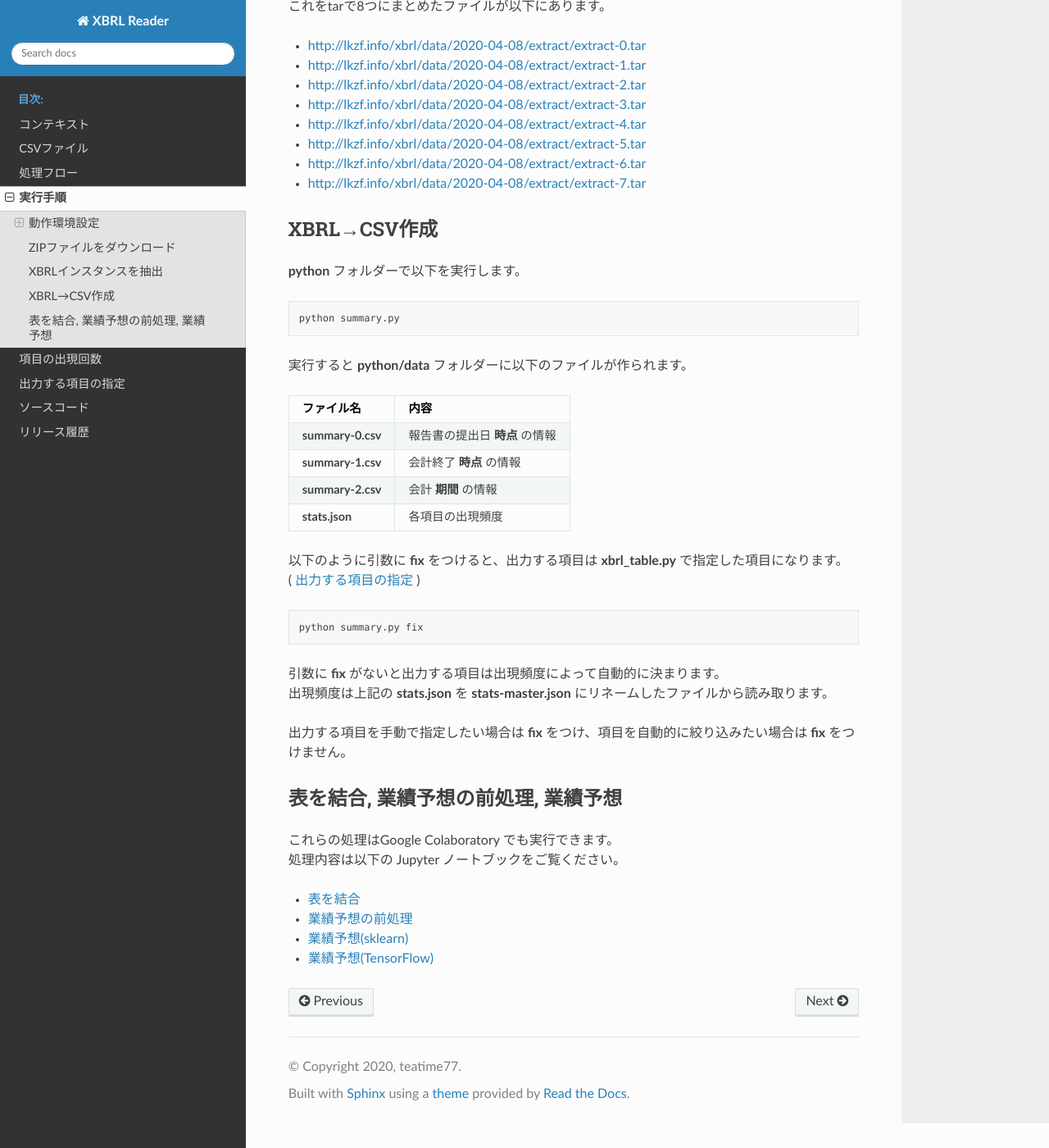
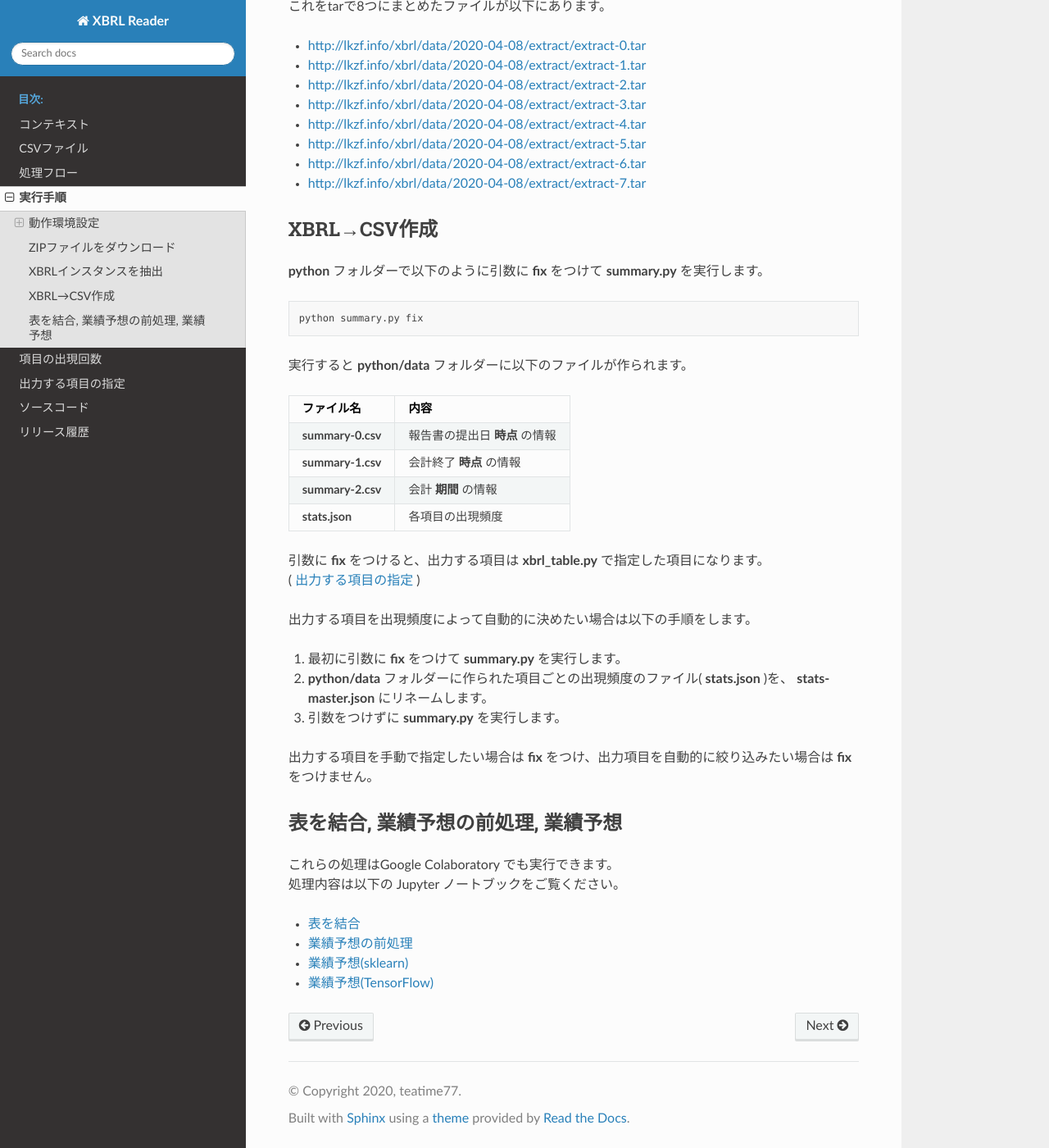
Before and after one commit to teatime77/xbrl-reader, a Sphinx documentation site: the page built from docs/exec.md, in a window 1280 px wide and 1400 px high, scrolled down 1862 px. Shown: the whole window at 82% size. Built offline with Sphinx 7.4.7 and the Read the Docs theme 2.0.0, drawn with Linux system fonts in a browser that asks for light colours.

Commit message:
stats-master.jsonの説明の追加とエラーメッセージの出力。

````diff
--- a/docs/exec.md
+++ b/docs/exec.md
@@ -84,10 +84,10 @@ python extract.py
 
 ## XBRL→CSV作成
 
-**python** フォルダーで以下を実行します。
+**python** フォルダーで以下のように引数に **fix** をつけて **summary.py** を実行します。
 
 ```bash
-python summary.py
+python summary.py fix
 ```
 
 実行すると **python/data** フォルダーに以下のファイルが作られます。
@@ -103,17 +103,17 @@ python summary.py
 ======================  ===================================
 ```
 
-以下のように引数に **fix** をつけると、出力する項目は **xbrl_table.py** で指定した項目になります。
+引数に **fix** をつけると、出力する項目は **xbrl_table.py** で指定した項目になります。
  ( [出力する項目の指定](output_items.md) )
 
-```bash
-python summary.py fix
-```
 
-引数に **fix** がないと出力する項目は出現頻度によって自動的に決まります。
-出現頻度は上記の **stats.json** を **stats-master.json** にリネームしたファイルから読み取ります。
+出力する項目を出現頻度によって自動的に決めたい場合は以下の手順をします。
 
-出力する項目を手動で指定したい場合は **fix** をつけ、項目を自動的に絞り込みたい場合は **fix** をつけません。
+1. 最初に引数に **fix** をつけて **summary.py** を実行します。
+2. **python/data** フォルダーに作られた項目ごとの出現頻度のファイル( **stats.json** )を、 **stats-master.json** にリネームします。
+3. 引数をつけずに **summary.py** を実行します。
+
+出力する項目を手動で指定したい場合は **fix** をつけ、出力項目を自動的に絞り込みたい場合は **fix** をつけません。
 
 ## 表を結合, 業績予想の前処理, 業績予想
 
````
Also changed, not shown: 1 other file.
